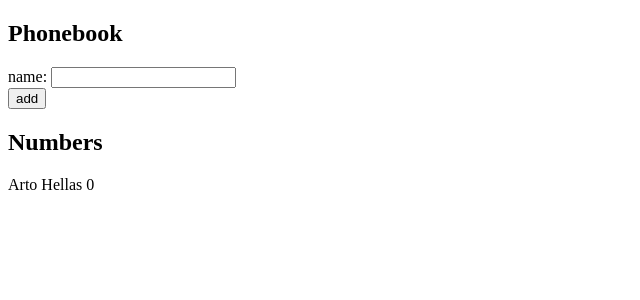
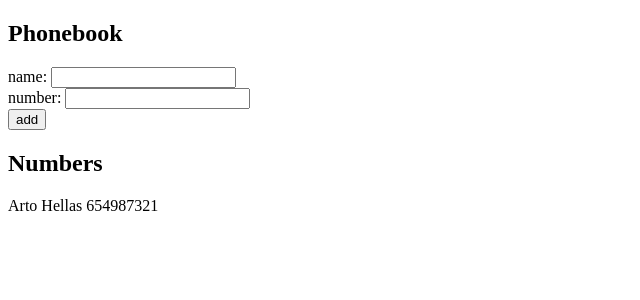
Before and after one commit to miguelgisbert/fullstackcourse, a React (Create React App) app in the folder phonebook/: page / in a window 1280 px wide. Shown: the top 300 px of the page, without its empty margins (0-640 px from the left). Built offline with nearby package versions, Linux system fonts and the light colour scheme.

Commit message:
Exercise 2.8

```diff
--- a/phonebook/src/App.js
+++ b/phonebook/src/App.js
@@ -3,18 +3,26 @@ import React, { useState } from 'react'
 const App = () => {
   const [ persons, setPersons ] = useState([
     { name: 'Arto Hellas',
+      number: 654987321,
       key: 0
     }
   ])
   const [ newName, setNewName ] = useState('')
+  const [ newNumber, setNewNumber ] = useState()
 
   const addPerson = (e)=>{
     e.preventDefault()
-    const person = {
-      name: newName,
-      key: persons.length,
+    if(persons.some(person => person.name === newName)){
+      alert(`${newName} is already added to phonebook`)
     }
-    setPersons(persons.concat(person))
+    else{
+      const person = {
+        name: newName,
+        number: newNumber,
+        key: persons.length,
+      }
+      setPersons(persons.concat(person))
+    }
   }
 
   return (
@@ -25,12 +33,15 @@ const App = () => {
           name: <input value={newName} onChange={(e)=>setNewName(e.target.value)} />
         </div>
         <div>
+          number: <input value={newNumber} onChange={(e)=>setNewNumber(e.target.value)} />
+        </div>
+        <div>
           <button type="submit">add</button>
         </div>
       </form>
       <h2>Numbers</h2>
       {persons.map(person => (
-        <p key={person.key}>{person.name} {person.key}</p>
+        <p key={person.key}>{person.name} {person.number}</p>
       )
       )}
     </div>
```
